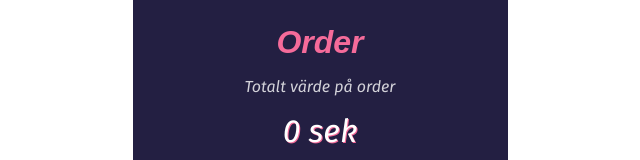
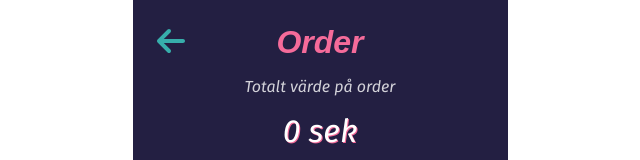
Before and after one commit to StefanMogren/Where-its-at, a React app: page /order in a window 1280 px wide. Shown: the top 160 px of the page, without its empty margins (320-960 px from the left). Built offline with nearby package versions, Linux system fonts and the light colour scheme; the HTML template or start-up script is replaced by a standard one; a web font is replaced by a local one.

Commit message:
Created NavigateBack component, added it to AddEventPage.jsx and OrderPage.jsx, added header to AddEventPage.jsx, OrderPage.jsx, and EventPage.jsx, added header CSS to index.css

```diff
--- a/src/components/Basket/basket.css
+++ b/src/components/Basket/basket.css
@@ -1,12 +1,12 @@
 .basket {
 	width: 35px;
 	height: 35px;
+	position: relative;
 	margin-right: 0.8rem;
-	position: absolute;
 	border: none;
 	cursor: pointer;
 	background: none;
-	align-self: flex-end;
+	justify-self: flex-end;
 
 	svg {
 		height: 100%;
--- /dev/null
+++ b/src/components/NavigateBack/NavigateBack.jsx
@@ -0,0 +1,19 @@
+import { FontAwesomeIcon } from '@fortawesome/react-fontawesome';
+import { faArrowLeft } from '@fortawesome/free-solid-svg-icons';
+import { useNavigate } from 'react-router-dom';
+import './navigateBack.css';
+
+function NavigateBack() {
+	const navigate = useNavigate();
+
+	return (
+		<button className='navigate-btn' onClick={() => navigate(-1)}>
+			<FontAwesomeIcon
+				icon={faArrowLeft}
+				className='navigate-btn__icon'
+			/>
+		</button>
+	);
+}
+
+export default NavigateBack;
--- /dev/null
+++ b/src/components/NavigateBack/navigateBack.css
@@ -0,0 +1,11 @@
+.navigate-btn {
+	background: none;
+	color: var(--teal);
+	border: none;
+	cursor: pointer;
+	justify-self: flex-start;
+}
+
+.navigate-btn__icon {
+	height: 2rem;
+}
--- a/src/index.css
+++ b/src/index.css
@@ -40,3 +40,10 @@ h1 {
 	font-weight: 600;
 	font-family: 'Sansita', sans-serif;
 }
+
+header {
+	width: 100%;
+	display: grid;
+	grid-template-columns: 1fr 1fr 1fr;
+	text-align: center;
+}
--- a/src/pages/AddEventPage/AddEventPage.jsx
+++ b/src/pages/AddEventPage/AddEventPage.jsx
@@ -7,6 +7,7 @@ import { useState } from 'react';
 import './addEventPage.css';
 import Basket from '../../components/Basket/Basket';
 import Date from '../../components/Date/Date';
+import NavigateBack from '../../components/NavigateBack/NavigateBack';
 // import { number } from 'framer-motion';
 
 function AddEventPage() {
@@ -35,8 +36,11 @@ function AddEventPage() {
 		<section className='wrapper'>
 			<main className='add-event-page'>
 				{/* --- Sidinfo --- */}
-				<Basket />
-				<h1 className='add-event-page__title'>Event</h1>
+				<header>
+					<NavigateBack />
+					<h1 className='add-event-page__title'>Event</h1>
+					<Basket />
+				</header>
 				<p className='add-event-page__subtitle'>
 					You are about to score some tickets to
 				</p>
--- a/src/pages/EventsPage/EventsPage.jsx
+++ b/src/pages/EventsPage/EventsPage.jsx
@@ -12,9 +12,10 @@ function EventsPage() {
 		<section className='wrapper'>
 			<main className='events-page'>
 				{/* --- biljettikonen som varukorg --- */}
-				<Basket />
-
-				<h1 className='events-page__title'>Events</h1>
+				<header>
+					<h1 className='events-page__title'>Events</h1>
+					<Basket />
+				</header>
 
 				{/* --- Sökfältet --- */}
 				<label className='events-page__search' htmlFor='eventSearch'>
--- a/src/pages/EventsPage/eventsPage.css
+++ b/src/pages/EventsPage/eventsPage.css
@@ -4,6 +4,10 @@
 	flex-direction: column;
 	gap: 2rem;
 	align-items: center;
+}
+
+.events-page__title {
+	grid-column: 2;
 }
 
 .events-page__search {
--- a/src/pages/OrderPage/OrderPage.jsx
+++ b/src/pages/OrderPage/OrderPage.jsx
@@ -8,6 +8,7 @@ import { useNavigate } from 'react-router-dom';
 import { useEffect, useState } from 'react';
 import Date from '../../components/Date/Date';
 import generateTicketID from '../../utils/generateTicketID';
+import NavigateBack from '../../components/NavigateBack/NavigateBack';
 
 function OrderPage() {
 	const {
@@ -62,7 +63,10 @@ function OrderPage() {
 	return (
 		<section className='wrapper'>
 			<main className='order-page'>
-				<h1 className='order-page__title'>Order</h1>
+				<header>
+					<NavigateBack />
+					<h1 className='order-page__title'>Order</h1>
+				</header>
 
 				{/* --- Varje event med amount > 0 får en TicketCounter */}
 				{events.map((event) => {
```
